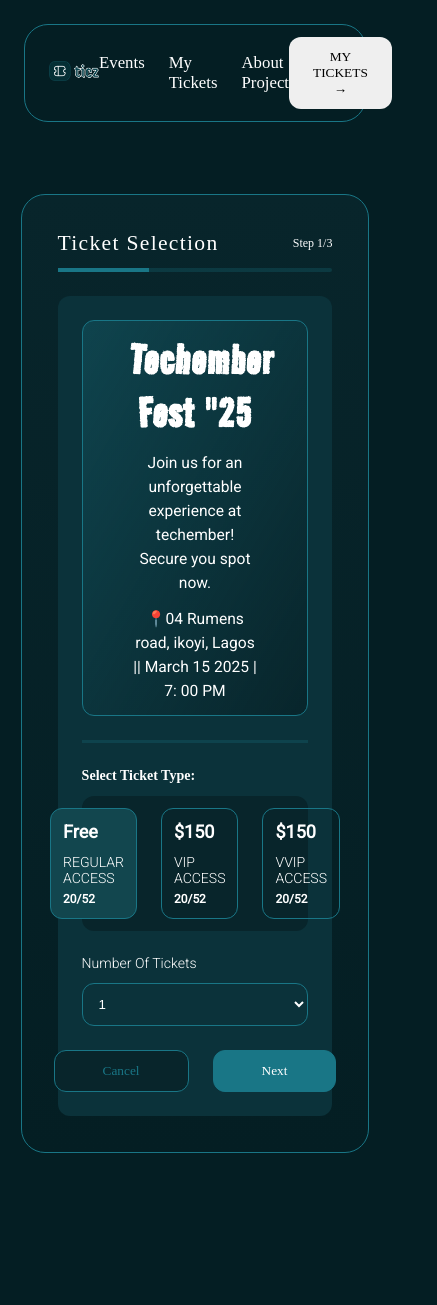
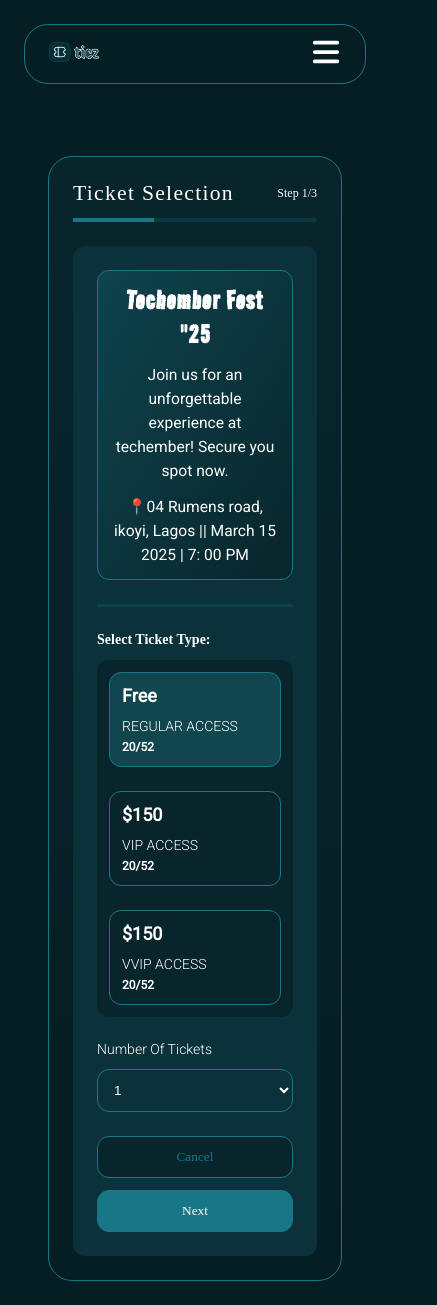
Before and after one commit to kxvich/conference-ticket-app, a Next.js app: page / in a window 390 px wide. Shown: the whole page, 437 px wide, since content can reach past the window. Before the commit the page ends 1177 px from the top, so only its background shows below. Built offline with nearby package versions, Linux system fonts and the light colour scheme; a web font is replaced by a local one.

Commit message:
commit after making ticket selection page responsive

```diff
--- a/src/app/components/NavBar.jsx
+++ b/src/app/components/NavBar.jsx
@@ -12,6 +12,10 @@ function NavBar() {
 				<Image src={"/ticklogo.png"} width={50} height={20} alt="logo-image" />
 			</div>
 
+			<div className={styles.Menu}>
+				<Image src={"/bars-solid.svg"} width={30} height={30} alt="menu" />
+			</div>
+
 			<ul>
 				<li>Events</li>
 				<li>My Tickets</li>
--- a/src/app/globals.scss
+++ b/src/app/globals.scss
@@ -56,12 +56,15 @@ body {
 	flex-direction: column;
 	gap: 4rem;
 	align-items: center;
+	@media only screen and (max-width: 31.25rem) {
+		// padding: 2rem 1rem;
+	}
 }
 
 button {
 	cursor: pointer;
 }
 
-input{
+input {
 	color: $color-white;
 }
--- a/src/app/styles/NavBar.module.scss
+++ b/src/app/styles/NavBar.module.scss
@@ -21,6 +21,10 @@ $color-white: #ffffff;
 			font-family: "JejuMyeongjo", serif;
 			font-size: 1.4rem;
 		}
+
+		@media only screen and (max-width: 31.25rem) {
+			display: none;
+		}
 	}
 
 	button {
@@ -28,5 +32,15 @@ $color-white: #ffffff;
 		border: none;
 		border-radius: 1rem;
 		font-family: "JejuMyeongjo", serif;
+
+		@media only screen and (max-width: 31.25rem) {
+			display: none;
+		}
 	}
 }
+
+.Menu {
+	@media only screen and (min-width: 31.25rem) {
+		display: none;
+	}
+}
--- a/src/app/styles/TicketSelection.module.scss
+++ b/src/app/styles/TicketSelection.module.scss
@@ -15,6 +15,11 @@ $color-white: #ffffff;
 		$color-primary-light,
 		$color-primary
 	);
+
+	@media only screen and (max-width: 31.25rem) {
+		width: 100%;
+		padding: 2rem;
+	}
 }
 
 .Header {
@@ -67,12 +72,18 @@ $color-white: #ffffff;
 		border-radius: 1rem;
 		text-align: center;
 		margin-bottom: 2rem;
+		@media only screen and (max-width: 31.25rem) {
+			padding: 1rem;
+		}
 
 		h1 {
 			font-family: "road rage", serif;
 			font-size: 4rem;
 			letter-spacing: 1.2px;
 			margin-bottom: 1rem;
+			@media only screen and (max-width: 31.25rem) {
+				font-size: 2.5rem;
+			}
 		}
 
 		p {
@@ -109,6 +120,9 @@ $color-white: #ffffff;
 		gap: 2rem;
 		margin-top: 1rem;
 		border-radius: 1rem;
+		@media only screen and (max-width: 31.25rem) {
+			flex-direction: column;
+		}
 	}
 
 	&Box {
@@ -119,6 +133,10 @@ $color-white: #ffffff;
 		flex: 1;
 		transition: all 0.3s;
 		cursor: pointer;
+
+		@media only screen and (max-width: 31.25rem) {
+			width: 100%;
+		}
 
 		&:hover {
 			background-color: #2c545b;
@@ -160,6 +178,11 @@ $color-white: #ffffff;
 		justify-content: center;
 		align-items: center;
 		gap: 2rem;
+		// padding: 0 2rem;
+		@media only screen and (max-width: 31.25rem) {
+			flex-direction: column;
+			gap: 1rem;
+		}
 
 		button {
 			padding: 1rem 4rem;
@@ -174,6 +197,10 @@ $color-white: #ffffff;
 				background-color: $color-secondary;
 				color: $color-white;
 			}
+
+			@media only screen and (max-width: 31.25rem) {
+				width: 100%;
+			}
 		}
 	}
 }
```
Also changed, not shown: src/app/AttendeeDetails/page.jsx (+34 -4 lines), public/bars-solid.svg (added).
